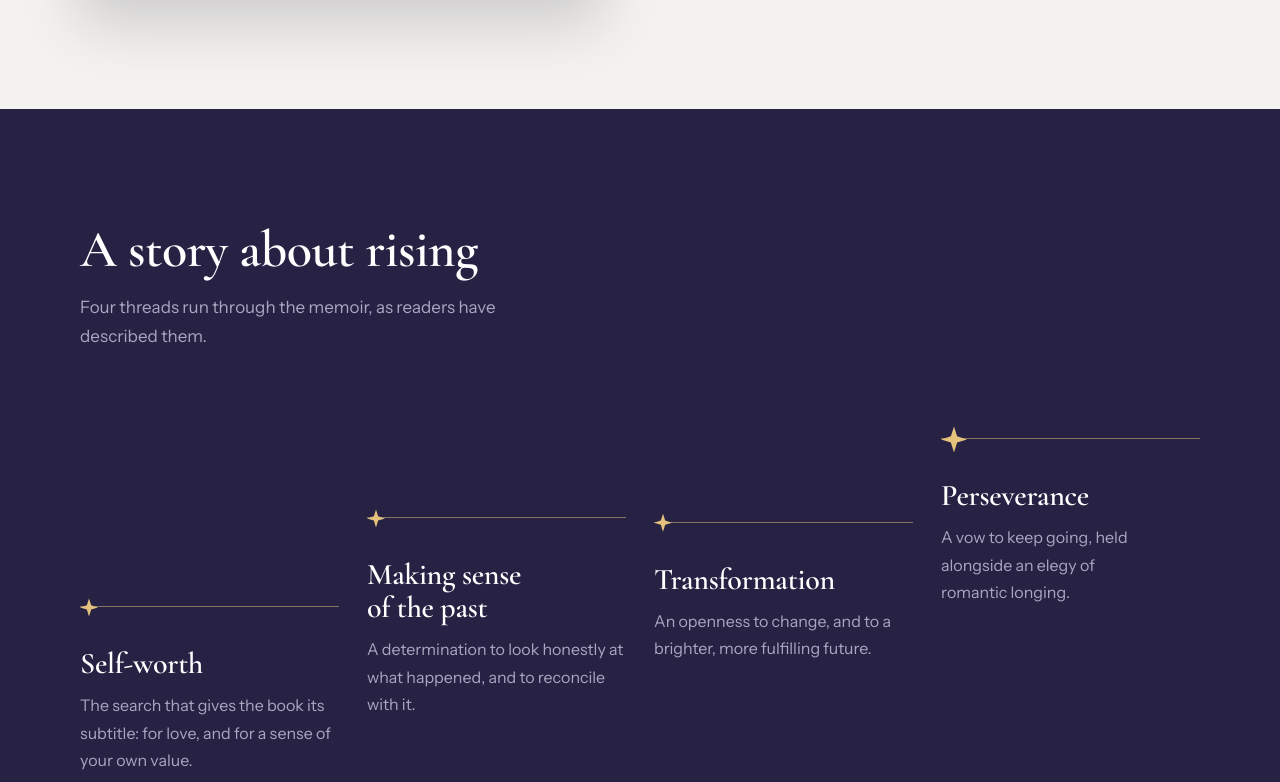
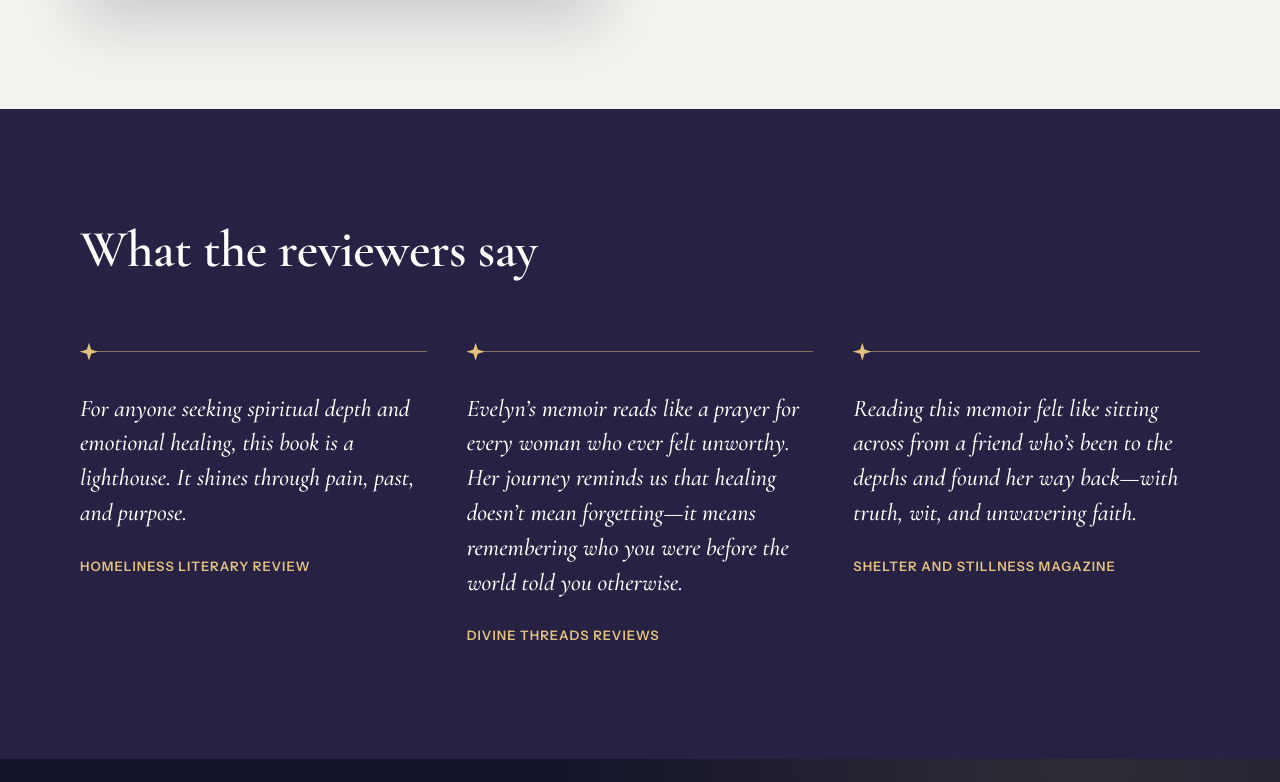
Before and after one commit to marcspector-BM/EveKeane, a plain HTML site: page index.html in a window 1280 px wide. Shown: the part 1398-2180 px from the top of the page. Drawn offline with nearby package versions, Linux system fonts and the light colour scheme.

Commit message:
Author Website updated

```diff
--- a/index.html
+++ b/index.html
@@ -104,6 +104,21 @@
                     "@id": "https://evelyngoldfinchbooks.com/#organization"
                 },
                 "review": [
+                    {
+                        "@type": "Review",
+                        "reviewBody": "For anyone seeking spiritual depth and emotional healing, this book is a lighthouse. It shines through pain, past, and purpose.",
+                        "author": { "@type": "Organization", "name": "Homeliness Literary Review" }
+                    },
+                    {
+                        "@type": "Review",
+                        "reviewBody": "Evelyn's memoir reads like a prayer for every woman who ever felt unworthy. Her journey reminds us that healing doesn't mean forgetting - it means remembering who you were before the world told you otherwise.",
+                        "author": { "@type": "Organization", "name": "Divine Threads Reviews" }
+                    },
+                    {
+                        "@type": "Review",
+                        "reviewBody": "Reading this memoir felt like sitting across from a friend who's been to the depths and found her way back - with truth, wit, and unwavering faith.",
+                        "author": { "@type": "Organization", "name": "Shelter and Stillness Magazine" }
+                    },
                     {
                         "@type": "Review",
                         "reviewBody": "Men see dating and marriage from one side. In \"A Star so Far from heaven\" you get a peek at what's on the other side of the mirror. It's a sobering revelation. And a roller-coaster ride. Buckle up.",
@@ -253,28 +268,23 @@
     </div>
 </section>
 
-<section id="themes" class="themes" aria-labelledby="themes-title">
-    <div class="themes-inner">
-        <h2 id="themes-title">A story about rising</h2>
-        <p class="themes-intro">Four threads run through the memoir, as readers have described them.</p>
-        <ol class="steps">
-            <li class="step">
-                <h3>Self-worth</h3>
-                <p>The search that gives the book its subtitle: for love, and for a sense of your own value.</p>
-            </li>
-            <li class="step">
-                <h3>Making sense of the past</h3>
-                <p>A determination to look honestly at what happened, and to reconcile with it.</p>
-            </li>
-            <li class="step">
-                <h3>Transformation</h3>
-                <p>An openness to change, and to a brighter, more fulfilling future.</p>
-            </li>
-            <li class="step">
-                <h3>Perseverance</h3>
-                <p>A vow to keep going, held alongside an elegy of romantic longing.</p>
-            </li>
-        </ol>
+<section id="reviews" class="critics" aria-labelledby="critics-title">
+    <div class="critics-inner">
+        <h2 id="critics-title">What the reviewers say</h2>
+        <div class="critics-list">
+            <figure class="critic">
+                <blockquote>For anyone seeking spiritual depth and emotional healing, this book is a lighthouse. It shines through pain, past, and purpose.</blockquote>
+                <figcaption>Homeliness Literary Review</figcaption>
+            </figure>
+            <figure class="critic">
+                <blockquote>Evelyn&rsquo;s memoir reads like a prayer for every woman who ever felt unworthy. Her journey reminds us that healing doesn&rsquo;t mean forgetting&mdash;it means remembering who you were before the world told you otherwise.</blockquote>
+                <figcaption>Divine Threads Reviews</figcaption>
+            </figure>
+            <figure class="critic">
+                <blockquote>Reading this memoir felt like sitting across from a friend who&rsquo;s been to the depths and found her way back&mdash;with truth, wit, and unwavering faith.</blockquote>
+                <figcaption>Shelter and Stillness Magazine</figcaption>
+            </figure>
+        </div>
     </div>
 </section>
 
--- a/style.css
+++ b/style.css
@@ -437,25 +437,25 @@ p { text-wrap: pretty; }
 .hero h1 { text-shadow: 0 0 60px rgba(228, 194, 126, 0.25); }
 .hero h1 .hero-line:nth-child(2) .hero-line-inner { color: var(--star); }
 
-/* Themes: a staircase that climbs toward the star */
-.themes { background: var(--dusk); color: var(--on-night); overflow: hidden; }
-.themes-inner { max-width: var(--wrap); margin: auto; }
-.themes h2 { color: #fff; margin-bottom: 14px; }
-.themes-intro { color: var(--on-night-muted); max-width: 46ch; margin-bottom: 88px; }
-.steps { list-style: none; display: grid; grid-template-columns: repeat(4, 1fr); gap: 28px; align-items: end; }
-.step { position: relative; padding-top: 40px; border-top: 1px solid rgba(228, 194, 126, 0.5); }
-.step::before {
+/* Literary reviews */
+.critics { background: var(--dusk); color: var(--on-night); }
+.critics-inner { max-width: var(--wrap); margin: auto; }
+.critics h2 { color: #fff; margin-bottom: 72px; }
+.critics-list { display: grid; grid-template-columns: repeat(3, 1fr); gap: 40px; }
+.critic { position: relative; padding-top: 40px; border-top: 1px solid rgba(228, 194, 126, 0.5); }
+.critic::before {
   content: ''; position: absolute; top: -9px; left: 0; width: 18px; height: 18px; background: var(--star);
   clip-path: polygon(50% 0, 62% 38%, 100% 50%, 62% 62%, 50% 100%, 38% 62%, 0 50%, 38% 38%);
   filter: drop-shadow(0 0 8px rgba(228, 194, 126, 0.8));
 }
-.step:nth-child(1) { margin-bottom: 0; }
-.step:nth-child(2) { margin-bottom: 56px; }
-.step:nth-child(3) { margin-bottom: 112px; }
-.step:nth-child(4) { margin-bottom: 168px; }
-.step h3 { font-size: 30px; color: #fff; margin-bottom: 12px; }
-.step p { color: var(--on-night-muted); font-size: 16px; }
-.step:nth-child(4)::before { width: 26px; height: 26px; top: -13px; }
+.critic blockquote {
+  font-family: var(--display); font-style: italic; font-weight: 500;
+  font-size: 24px; line-height: 1.45; color: #fff;
+}
+.critic figcaption {
+  margin-top: 24px; font-size: 13px; font-weight: 600; letter-spacing: 0.08em;
+  text-transform: uppercase; color: var(--star);
+}
 
 /* Closing star */
 .farthest {
@@ -474,11 +474,11 @@ p { text-wrap: pretty; }
 }
 
 @media (max-width: 960px) {
-  .steps { grid-template-columns: 1fr 1fr; gap: 48px 28px; align-items: start; }
-  .step:nth-child(n) { margin-bottom: 0; }
+  .critics-list { grid-template-columns: 1fr; gap: 56px; max-width: 640px; }
 }
 @media (max-width: 560px) {
-  .steps { grid-template-columns: 1fr; }
+  .critics h2 { margin-bottom: 56px; }
+  .critic blockquote { font-size: 22px; }
   .hero-image::before { width: 120%; }
 }
 @media (prefers-reduced-motion: reduce) { .hero-image::before { animation: none; } }
```
